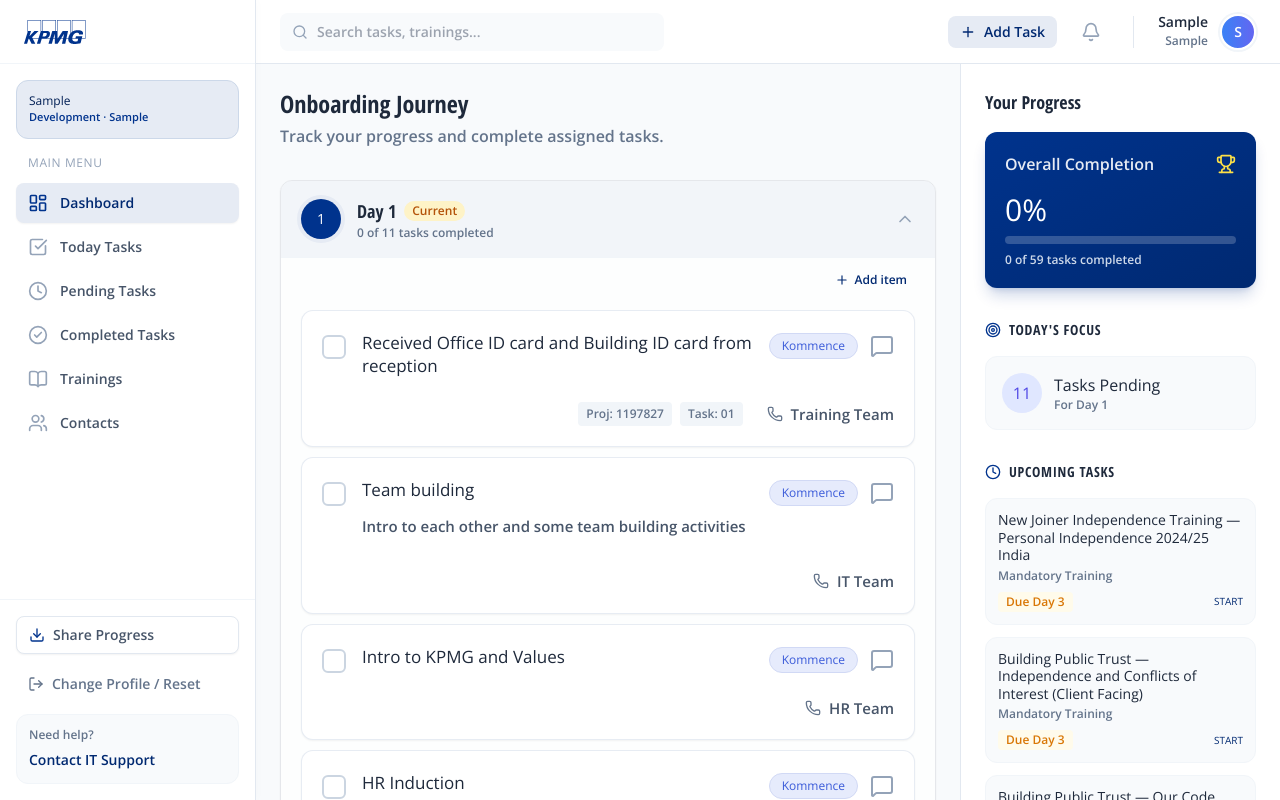
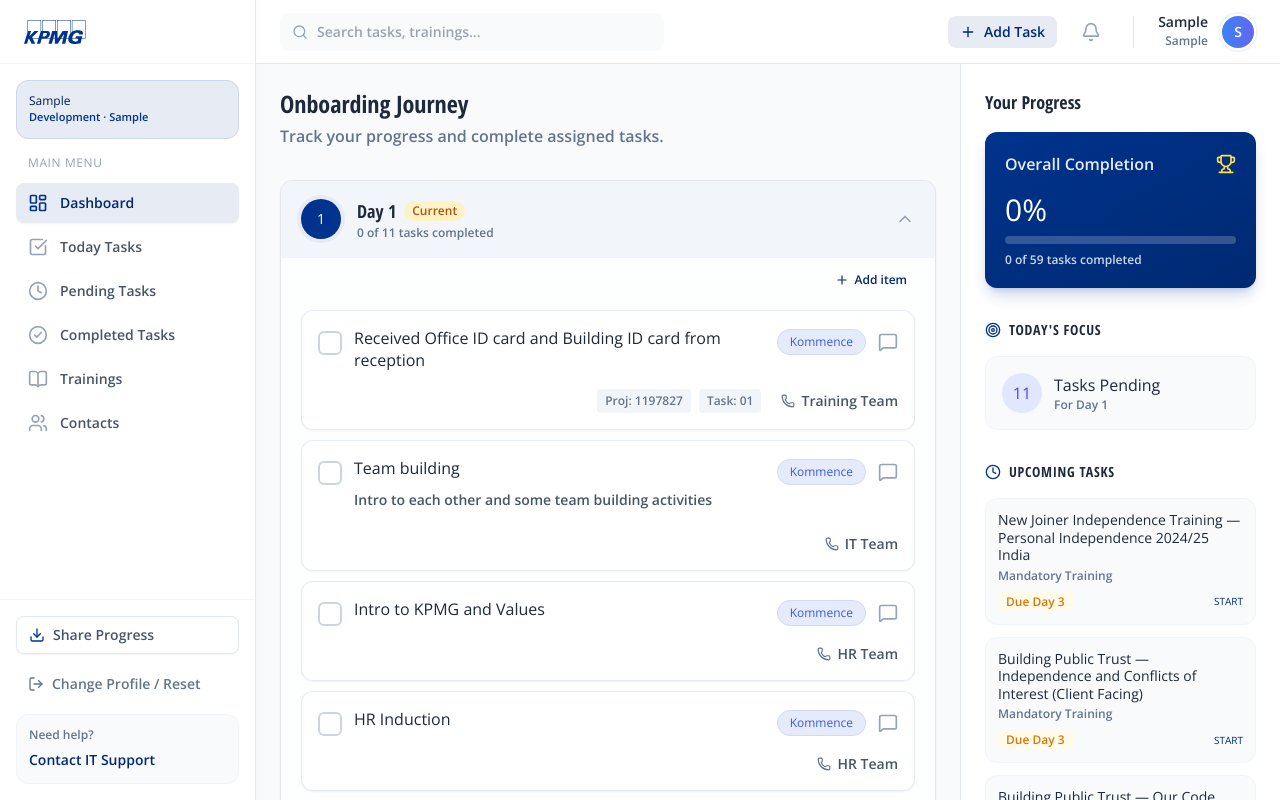
Before and after one commit to vikram4126/onBoarding, a React (Vite) app: page / in a window 1280 px wide. Both pictures are taken after typing "Sample", "name@example.com", "Sample", "Sample" into the empty fields and a click on the button "Start My Journey". Built offline with nearby package versions, Linux system fonts and the light colour scheme.

Commit message:
style: reduce padding and spacing in TaskCard

```diff
--- a/src/components/TaskCard.jsx
+++ b/src/components/TaskCard.jsx
@@ -31,8 +31,8 @@
   const currentNote = note !== undefined ? note : task.remark;
 
   return (
-    <div className={`card p-5 transition-all duration-300 bg-white border border-slate-200/80 rounded-xl relative hover:shadow-md`}>
-      <div className="flex gap-4">
+    <div className={`card p-4 transition-all duration-300 bg-white border border-slate-200/80 rounded-xl relative hover:shadow-md`}>
+      <div className="flex gap-3">
         {/* Checkbox */}
         <button
           onClick={() => toggleTask(task.id)}
@@ -46,8 +46,8 @@
 
         <div className="flex-1 min-w-0">
           {/* Header Row */}
-          <div className="flex justify-between items-start gap-4 mb-2">
-            <h4 className="text-[17px] font-semibold text-slate-800 leading-snug">
+          <div className="flex justify-between items-start gap-3 mb-1">
+            <h4 className="text-base font-semibold text-slate-800 leading-snug">
               {task.title}
             </h4>
             <div className="flex items-center gap-3 flex-shrink-0 mt-0.5">
@@ -79,21 +79,21 @@
                 className="text-slate-400 hover:text-slate-700 transition-colors"
                 title="Add or edit remark"
               >
-                <MessageSquare className="w-6 h-6" strokeWidth={2} />
+                <MessageSquare className="w-5 h-5" strokeWidth={2} />
               </button>
             </div>
           </div>
 
           {/* Description */}
           {task.description && (
-            <p className="text-slate-600 text-[15px] mb-4 leading-relaxed pr-8">
+            <p className="text-slate-600 text-sm mb-2.5 leading-relaxed pr-6">
               {task.description}
             </p>
           )}
 
           {/* Note Area */}
           {(isNoteOpen || currentNote) && (
-            <div className="mb-5 mt-2">
+            <div className="mb-3 mt-1.5">
               {isNoteOpen ? (
                 <div className="flex gap-2">
                   <textarea
@@ -103,17 +103,17 @@
                     className="input-field text-sm py-2 px-3 min-h-[80px]"
                     autoFocus
                   />
-                  <div className="flex flex-col gap-2">
-                    <button onClick={handleSaveNote} className="btn-primary py-2 px-4 text-sm font-medium">Save</button>
-                    <button onClick={() => setIsNoteOpen(false)} className="py-2 px-4 text-sm text-slate-500 hover:bg-slate-100 rounded-lg font-medium transition-colors">Cancel</button>
+                  <div className="flex flex-col gap-1.5">
+                    <button onClick={handleSaveNote} className="btn-primary py-1.5 px-3 text-xs font-medium">Save</button>
+                    <button onClick={() => setIsNoteOpen(false)} className="py-1.5 px-3 text-xs text-slate-500 hover:bg-slate-100 rounded-lg font-medium transition-colors">Cancel</button>
                   </div>
                 </div>
               ) : (
-                <div className="bg-[#ffebe0] text-[#331100] p-4 pr-6 rounded-r-lg border-l-[6px] border-[#ffb38e] flex items-start gap-4 shadow-sm">
-                  <div className="bg-[#8b4513] text-white p-1.5 rounded-md shadow-sm mt-0.5 flex-shrink-0">
-                    <MessageSquare className="w-4 h-4" strokeWidth={2.5} />
+                <div className="bg-[#ffebe0] text-[#331100] p-3 pr-4 rounded-r-lg border-l-[4px] border-[#ffb38e] flex items-start gap-3 shadow-sm">
+                  <div className="bg-[#8b4513] text-white p-1 rounded-md shadow-sm mt-0.5 flex-shrink-0">
+                    <MessageSquare className="w-3.5 h-3.5" strokeWidth={2.5} />
                   </div>
-                  <p className="italic text-[15px] font-medium leading-relaxed">
+                  <p className="italic text-sm font-medium leading-relaxed">
                     "{currentNote}"
                   </p>
                 </div>
@@ -140,21 +140,21 @@
           )}
 
           {/* Footer Row */}
-          <div className="flex items-center justify-between pt-4 mt-2">
+          <div className="flex items-center justify-between pt-3 mt-1.5">
             <div className="flex items-center gap-2">
               {isCompleted ? (
                 <>
-                  <div className="flex items-center gap-1.5 text-green-700">
-                    <CheckCircle2 className="w-5 h-5" />
-                    <span className="text-[15px] font-semibold">Completed</span>
+                  <div className="flex items-center gap-1 text-green-700">
+                    <CheckCircle2 className="w-4 h-4" />
+                    <span className="text-sm font-semibold">Completed</span>
                   </div>
                 </>
               ) : (
-                <span className="text-[15px] font-medium text-slate-400"></span>
+                <span className="text-sm font-medium text-slate-400"></span>
               )}
             </div>
 
-            <div className="flex items-center gap-4">
+            <div className="flex items-center gap-3">
               {/* Project Codes */}
               {(task.projectCode || task.taskCode) && (
                 <div className="flex items-center gap-2 mr-2">
@@ -169,9 +169,9 @@
 
               {/* Contact Info */}
               {contact && (
-                <a href={`mailto:${contact.email}`} className="flex items-center gap-2 text-slate-600 hover:text-slate-900 transition-colors cursor-pointer group">
-                  <Phone className="w-4 h-4 text-slate-500 group-hover:text-slate-800 transition-colors" strokeWidth={2} />
-                  <span className="text-[15px] font-medium">{contact.team}</span>
+                <a href={`mailto:${contact.email}`} className="flex items-center gap-1.5 text-slate-600 hover:text-slate-900 transition-colors cursor-pointer group">
+                  <Phone className="w-3.5 h-3.5 text-slate-500 group-hover:text-slate-800 transition-colors" strokeWidth={2} />
+                  <span className="text-sm font-medium">{contact.team}</span>
                 </a>
               )}
             </div>
```
Also changed, not shown: 6 other files (tests, documents, lock files or other folders).
